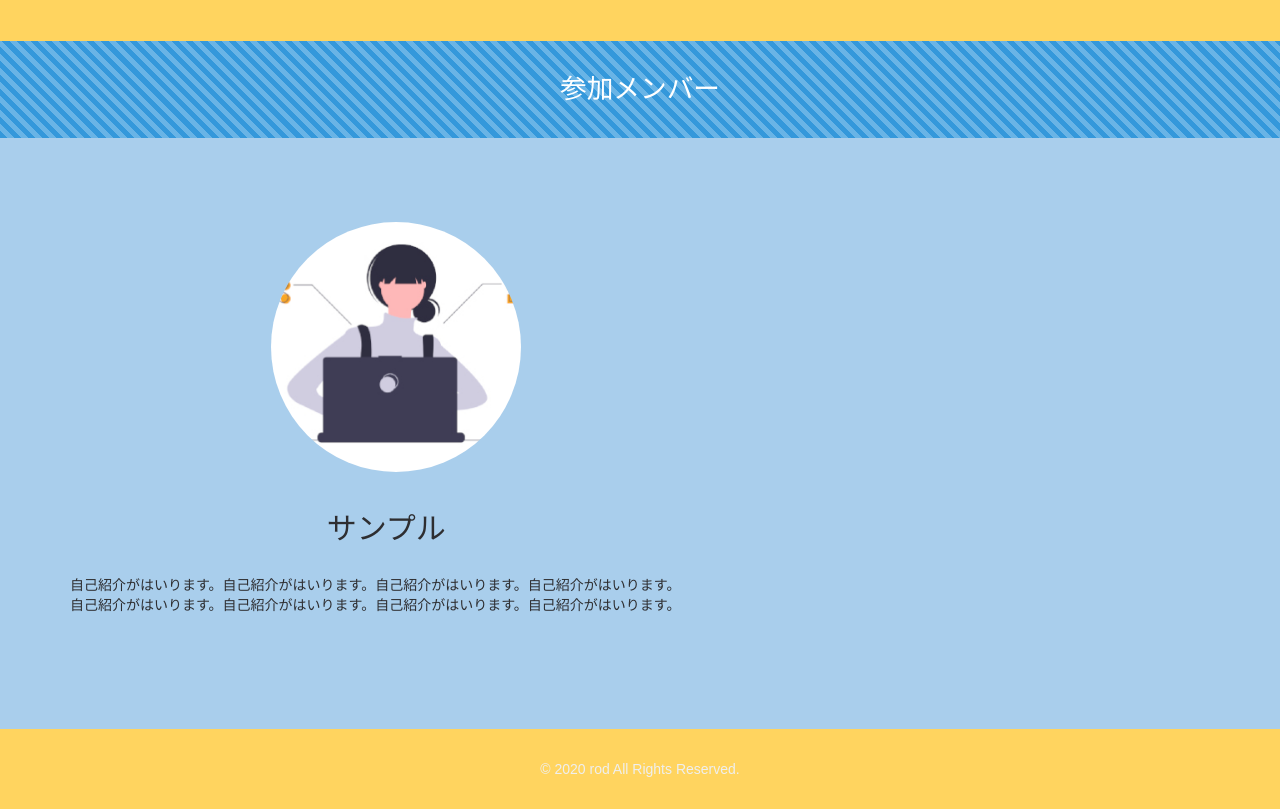
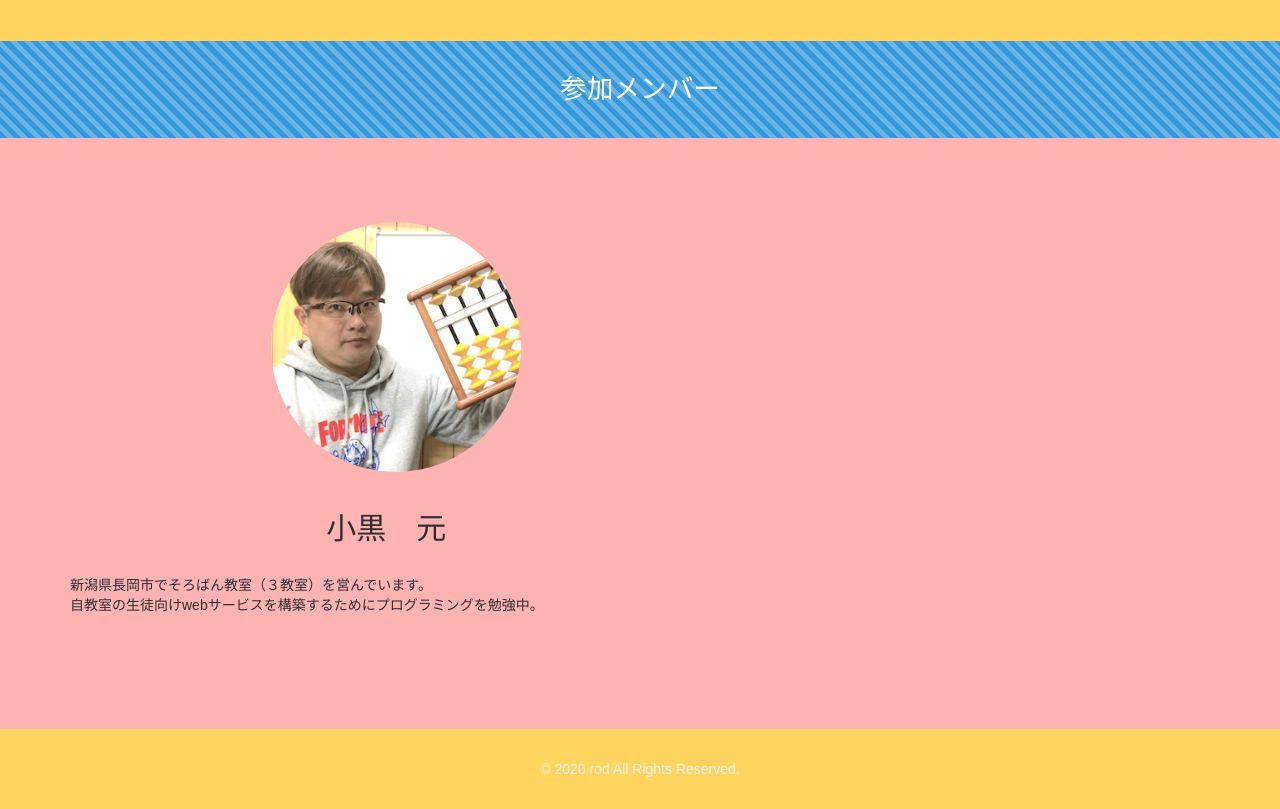
Before and after one commit to OgawaTatsuya0521/git-demo-0504, a plain HTML site: page index.html in a window 1280 px wide. Shown: the part 980-1789 px from the top of the page. Drawn offline with Linux system fonts and the light colour scheme; some packages are replaced by stand-ins of ours; a script that the page names is missing.

Commit message:
add section1

```diff
--- a/index.html
+++ b/index.html
@@ -91,22 +91,21 @@
 				</div>
 			</div>
 
-			<div class="blue_color_back pad-6em">
+			<div class="red_color_back pad-6em">
 				<div class="container">
 					<div class="row">
 						<div class="col-md-7 text-center">
 							<div class="staff wow fadeInLeft">
-								<img class="lazy" data-original="./img/sample.jpg" alt="kami">
-								<h3>サンプル</h3>
+								<img class="lazy" data-original="./img/oguro.jpeg" alt="kami">
+								<h3>小黒　元</h3>
 								<p></p>
-								<p>自己紹介がはいります。自己紹介がはいります。自己紹介がはいります。自己紹介がはいります。<br>
-									自己紹介がはいります。自己紹介がはいります。自己紹介がはいります。自己紹介がはいります。<br>
+								<p>新潟県長岡市でそろばん教室（３教室）を営んでいます。<br>自教室の生徒向けwebサービスを構築するためにプログラミングを勉強中。
 								</p>
 							</div>
 						</div>
 
 						<div class="col-md-5 text-center">
-							<a class="twitter-timeline" data-chrome="noheader nofooter" align="center" height="500px" href="https://twitter.com/rod_creative" data-widget-id="664688569429061632" data-tweet-limit="1"></a>
+							<a class="twitter-timeline" data-chrome="noheader nofooter" align="center" height="500px" href="https://twitter.com/Goguro" data-widget-id="664688569429061632" data-tweet-limit="1"></a>
 							<script>
 								! function(d, s, id) {
                 var js, fjs = d.getElementsByTagName(s)[0],
```
Also changed, not shown: img/oguro.jpeg (added), 1 other file.
